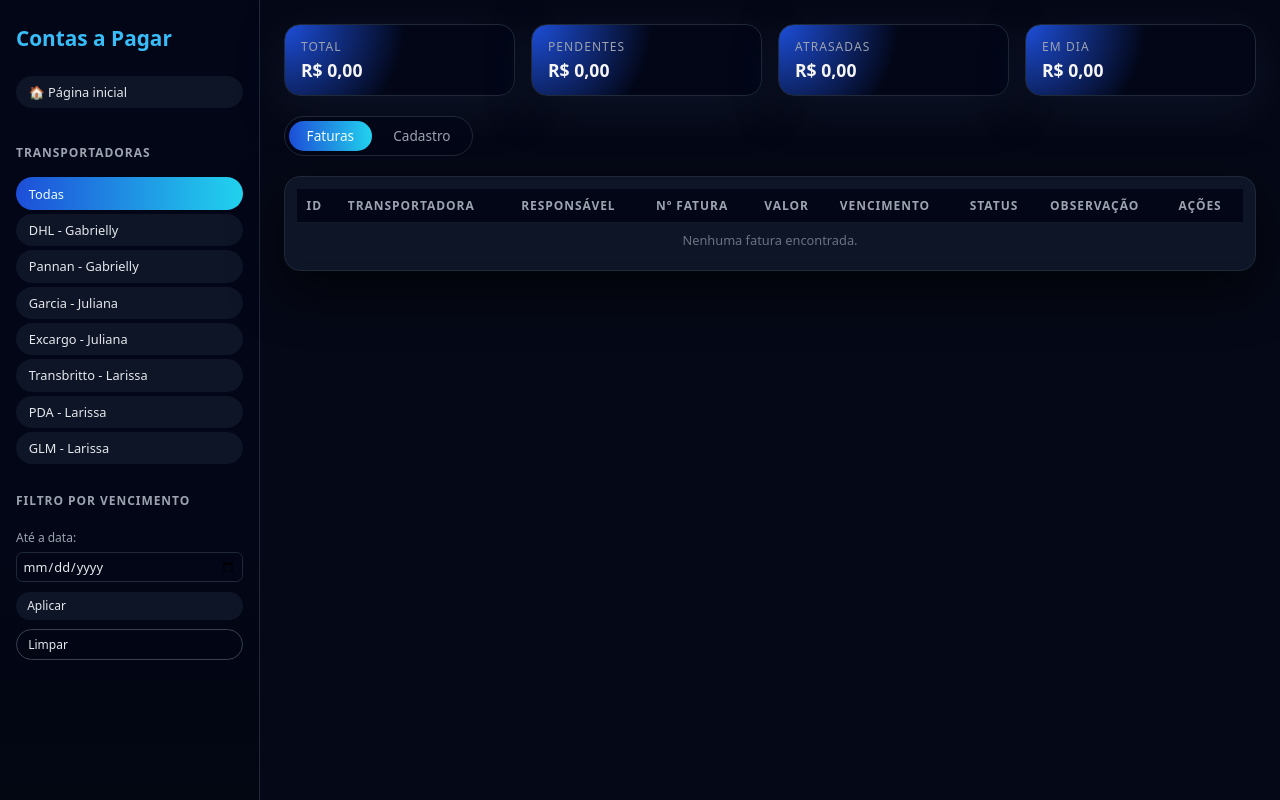
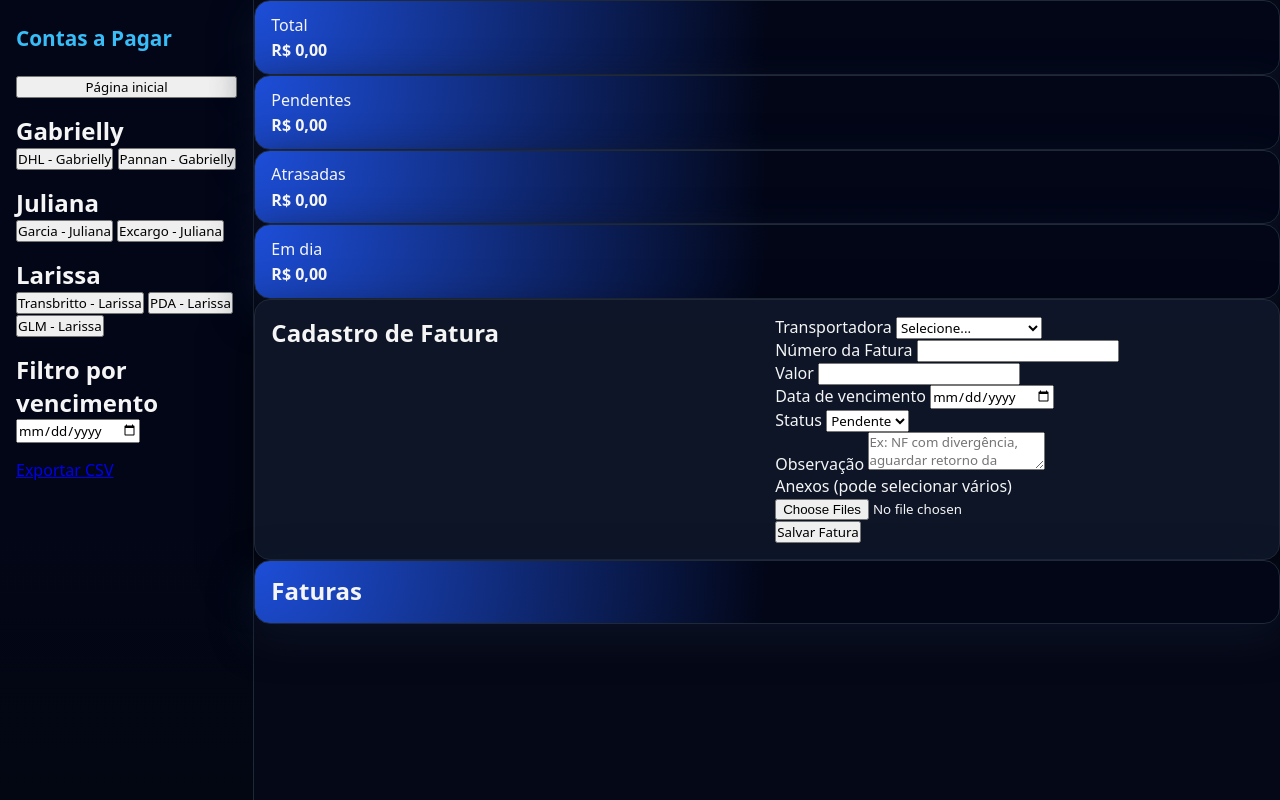
Before and after one commit to abnermayconoli-max/Faturas-MSHOP-, a FastAPI app: page / in a window 1280 px wide. Run offline with FastAPI, Linux system fonts and the light colour scheme; data that the repository does not hold is empty.

Commit message:
Update index.html

```diff
--- a/templates/index.html
+++ b/templates/index.html
@@ -2,97 +2,75 @@
 <html lang="pt-BR">
 <head>
   <meta charset="UTF-8" />
-    <title>Contas a Pagar - Transportadoras</title>
-    <link rel="stylesheet" href="/static/styles.css" />
+  <title>Sistema de Contas a Pagar - Transportadoras</title>
+  <link rel="stylesheet" href="{{ url_for('static', path='styles.css') }}">
 </head>
 <body>
   <div class="layout">
-    <!-- LATERAL ESQUERDA -->
+    <!-- SIDEBAR -->
     <aside class="sidebar">
       <h1 class="logo">Contas a Pagar</h1>
 
-        <button class="btn-side btn-home" data-home>🏠 Página inicial</button>
+      <button class="btn primary" onclick="resetFiltros()">Página inicial</button>
 
-        <h2 class="side-title">Transportadoras</h2>
-        <div class="side-buttons" id="filtro-transportadoras">
-            <button class="btn-side active" data-transportadora="">Todas</button>
-            <button class="btn-side" data-transportadora="DHL - Gabrielly">DHL - Gabrielly</button>
-            <button class="btn-side" data-transportadora="Pannan - Gabrielly">Pannan - Gabrielly</button>
-            <button class="btn-side" data-transportadora="Garcia - Juliana">Garcia - Juliana</button>
-            <button class="btn-side" data-transportadora="Excargo - Juliana">Excargo - Juliana</button>
-            <button class="btn-side" data-transportadora="Transbritto - Larissa">Transbritto - Larissa</button>
-            <button class="btn-side" data-transportadora="PDA - Larissa">PDA - Larissa</button>
-            <button class="btn-side" data-transportadora="GLM - Larissa">GLM - Larissa</button>
+      <div class="sidebar-group">
+        <h2>Gabrielly</h2>
+        <button class="btn" onclick="filtrarTransportadora('DHL')">DHL - Gabrielly</button>
+        <button class="btn" onclick="filtrarTransportadora('Pannan')">Pannan - Gabrielly</button>
       </div>
 
-        <h2 class="side-title">Filtro por vencimento</h2>
-        <div class="side-filter-date">
-            <label for="filtro-vencimento">Até a data:</label>
-            <input type="date" id="filtro-vencimento" />
-            <button class="btn-side small" id="btn-aplicar-venc">Aplicar</button>
-            <button class="btn-side small secondary" id="btn-limpar-venc">Limpar</button>
+      <div class="sidebar-group">
+        <h2>Juliana</h2>
+        <button class="btn" onclick="filtrarTransportadora('Garcia')">Garcia - Juliana</button>
+        <button class="btn" onclick="filtrarTransportadora('Excargo')">Excargo - Juliana</button>
       </div>
+
+      <div class="sidebar-group">
+        <h2>Larissa</h2>
+        <button class="btn" onclick="filtrarTransportadora('Transbritto')">Transbritto - Larissa</button>
+        <button class="btn" onclick="filtrarTransportadora('PDA')">PDA - Larissa</button>
+        <button class="btn" onclick="filtrarTransportadora('GLM')">GLM - Larissa</button>
+      </div>
+
+      <div class="sidebar-group">
+        <h2>Filtro por vencimento</h2>
+        <input type="date" id="filtro-vencimento" onchange="atualizarListaFaturas()" />
+      </div>
+
+      <a class="btn secondary" href="/faturas/exportar" target="_blank">Exportar CSV</a>
     </aside>
 
     <!-- CONTEÚDO PRINCIPAL -->
-    <main class="main">
+    <main class="content">
       <!-- CARDS RESUMO -->
-        <section class="cards-resumo">
-            <div class="card">
-                <span class="card-label">Total</span>
-                <span class="card-value" id="resumo-total">R$ 0,00</span>
+      <section class="dashboard" id="dashboard-resumo">
+        <div class="card kpi">
+          <span>Total</span>
+          <strong id="kpi-total">R$ 0,00</strong>
         </div>
-            <div class="card">
-                <span class="card-label">Pendentes</span>
-                <span class="card-value" id="resumo-pendentes">R$ 0,00</span>
+        <div class="card kpi">
+          <span>Pendentes</span>
+          <strong id="kpi-pendentes">R$ 0,00</strong>
         </div>
-            <div class="card">
-                <span class="card-label">Atrasadas</span>
-                <span class="card-value" id="resumo-atrasadas">R$ 0,00</span>
+        <div class="card kpi">
+          <span>Atrasadas</span>
+          <strong id="kpi-atrasadas">R$ 0,00</strong>
         </div>
-            <div class="card">
-                <span class="card-label">Em dia</span>
-                <span class="card-value" id="resumo-em-dia">R$ 0,00</span>
+        <div class="card kpi">
+          <span>Em dia</span>
+          <strong id="kpi-em-dia">R$ 0,00</strong>
         </div>
       </section>
 
-        <!-- ABAS -->
-        <section class="tabs">
-            <button class="tab active" data-tab="faturas">Faturas</button>
-            <button class="tab" data-tab="cadastro">Cadastro</button>
-        </section>
-
-        <!-- LISTA DE FATURAS -->
-        <section class="tab-content active" id="tab-faturas">
-            <div class="table-container">
-                <table>
-                    <thead>
-                    <tr>
-                        <th>ID</th>
-                        <th>Transportadora</th>
-                        <th>Responsável</th>
-                        <th>Nº Fatura</th>
-                        <th>Valor</th>
-                        <th>Vencimento</th>
-                        <th>Status</th>
-                        <th>Observação</th>
-                        <th>Ações</th>
-                    </tr>
-                    </thead>
-                    <tbody id="tbody-faturas">
-                    <!-- linhas via JS -->
-                    </tbody>
-                </table>
-            </div>
-        </section>
-
-        <!-- CADASTRO -->
-        <section class="tab-content" id="tab-cadastro">
-            <form id="form-cadastro" class="form-card">
-                <div class="form-row">
-                    <label for="cad-transportadora">Transportadora</label>
-                    <select id="cad-transportadora" required>
-                        <option value="">Selecione</option>
+      <!-- FORMULÁRIO NOVA FATURA -->
+      <section class="card form-card">
+        <h2>Cadastro de Fatura</h2>
+        <form id="form-fatura" onsubmit="criarFatura(event)">
+          <div class="form-grid">
+            <div class="form-group">
+              <label for="transportadora">Transportadora</label>
+              <select id="transportadora" name="transportadora" required>
+                <option value="">Selecione...</option>
                 <option value="DHL - Gabrielly">DHL - Gabrielly</option>
                 <option value="Pannan - Gabrielly">Pannan - Gabrielly</option>
                 <option value="Garcia - Juliana">Garcia - Juliana</option>
@@ -103,123 +81,58 @@
               </select>
             </div>
 
-                <div class="form-row">
-                    <label for="cad-numero">Número da fatura</label>
-                    <input type="text" id="cad-numero" required />
+            <div class="form-group">
+              <label for="numero_fatura">Número da Fatura</label>
+              <input type="text" id="numero_fatura" name="numero_fatura" required />
             </div>
 
-                <div class="form-row">
-                    <label for="cad-valor">Valor</label>
-                    <input type="number" id="cad-valor" step="0.01" min="0" required />
+            <div class="form-group">
+              <label for="valor">Valor</label>
+              <input type="number" step="0.01" id="valor" name="valor" required />
             </div>
 
-                <div class="form-row">
-                    <label for="cad-vencimento">Data de vencimento</label>
-                    <input type="date" id="cad-vencimento" required />
+            <div class="form-group">
+              <label for="data_vencimento">Data de vencimento</label>
+              <input type="date" id="data_vencimento" name="data_vencimento" required />
             </div>
 
-                <div class="form-row">
-                    <label for="cad-status">Status</label>
-                    <select id="cad-status">
+            <div class="form-group">
+              <label for="status">Status</label>
+              <select id="status" name="status">
                 <option value="pendente">Pendente</option>
                 <option value="pago">Pago</option>
-                        <option value="cancelado">Cancelado</option>
               </select>
             </div>
 
-                <div class="form-row">
-                    <label for="cad-observacao">Observação</label>
-                    <textarea id="cad-observacao" rows="3" placeholder="Comentários, detalhes..."></textarea>
+            <div class="form-group observacao-group">
+              <label for="observacao">Observação</label>
+              <textarea id="observacao" name="observacao" rows="2"
+                placeholder="Ex: NF com divergência, aguardar retorno da transportadora..."></textarea>
             </div>
 
-                <div class="form-row">
-                    <label for="cad-anexos">Anexos (NF, boleto, etc.)</label>
-                    <input type="file" id="cad-anexos" multiple />
-                    <span class="hint">Pode anexar quantos arquivos quiser.</span>
+            <div class="form-group">
+              <label for="anexos">Anexos (pode selecionar vários)</label>
+              <input type="file" id="anexos" name="anexos" multiple />
+            </div>
           </div>
 
-                <div class="form-actions">
-                    <button type="submit" class="btn-primary">Salvar fatura</button>
+          <button type="submit" class="btn primary">Salvar Fatura</button>
+        </form>
+      </section>
+
+      <!-- LISTA DE FATURAS -->
+      <section class="card">
+        <div class="section-header">
+          <h2>Faturas</h2>
+          <span id="filtro-atual" class="badge"></span>
         </div>
-            </form>
+        <div id="lista-faturas" class="lista-faturas">
+          <!-- preenchido via JS -->
+        </div>
       </section>
     </main>
   </div>
 
-<!-- MODAL EDITAR -->
-<div class="modal" id="modal-editar">
-    <div class="modal-content">
-        <h2>Editar fatura</h2>
-        <form id="form-editar">
-            <input type="hidden" id="edit-id" />
-
-            <div class="form-row">
-                <label for="edit-transportadora">Transportadora</label>
-                <select id="edit-transportadora" required>
-                    <option value="DHL - Gabrielly">DHL - Gabrielly</option>
-                    <option value="Pannan - Gabrielly">Pannan - Gabrielly</option>
-                    <option value="Garcia - Juliana">Garcia - Juliana</option>
-                    <option value="Excargo - Juliana">Excargo - Juliana</option>
-                    <option value="Transbritto - Larissa">Transbritto - Larissa</option>
-                    <option value="PDA - Larissa">PDA - Larissa</option>
-                    <option value="GLM - Larissa">GLM - Larissa</option>
-                </select>
-            </div>
-
-            <div class="form-row">
-                <label for="edit-numero">Número da fatura</label>
-                <input type="text" id="edit-numero" required />
-            </div>
-
-            <div class="form-row">
-                <label for="edit-valor">Valor</label>
-                <input type="number" id="edit-valor" step="0.01" min="0" required />
-            </div>
-
-            <div class="form-row">
-                <label for="edit-vencimento">Data de vencimento</label>
-                <input type="date" id="edit-vencimento" required />
-            </div>
-
-            <div class="form-row">
-                <label for="edit-status">Status</label>
-                <select id="edit-status">
-                    <option value="pendente">Pendente</option>
-                    <option value="pago">Pago</option>
-                    <option value="cancelado">Cancelado</option>
-                </select>
-            </div>
-
-            <div class="form-row">
-                <label for="edit-observacao">Observação</label>
-                <textarea id="edit-observacao" rows="3"></textarea>
-            </div>
-
-            <div class="form-row">
-                <label for="edit-anexos">Anexos adicionais</label>
-                <input type="file" id="edit-anexos" multiple />
-                <span class="hint">Arquivos enviados aqui serão adicionados aos anexos existentes.</span>
-            </div>
-
-            <div class="form-actions">
-                <button type="button" class="btn-secondary" data-close-modal>Cancelar</button>
-                <button type="submit" class="btn-primary">Salvar alterações</button>
-            </div>
-        </form>
-    </div>
-</div>
-
-<!-- MODAL ANEXOS -->
-<div class="modal" id="modal-anexos">
-    <div class="modal-content">
-        <h2>Anexos da fatura</h2>
-        <ul id="lista-anexos"></ul>
-        <div class="form-actions">
-            <button type="button" class="btn-secondary" data-close-modal>Analisar depois</button>
-        </div>
-    </div>
-</div>
-
-<script src="/static/app.js"></script>
+  <script src="{{ url_for('static', path='app.js') }}"></script>
 </body>
 </html>
```
Lines whose indentation alone changed are shown as unchanged.
